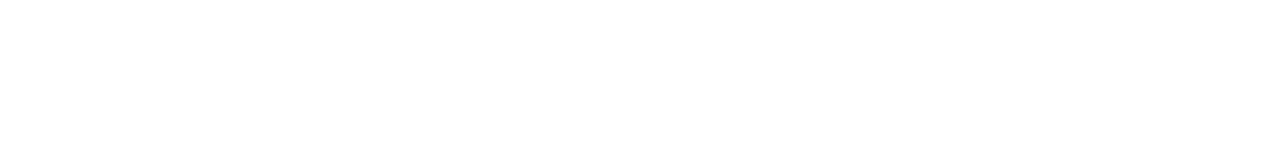
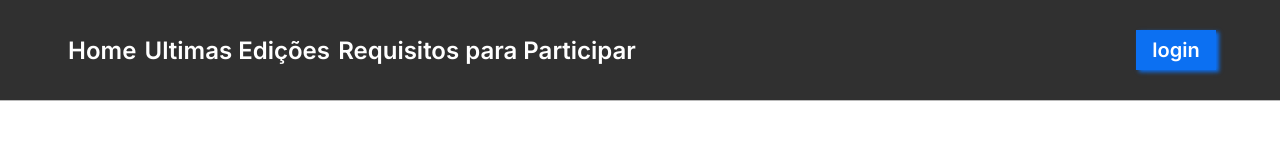
Before and after one commit to danilosb20/bootcamp-dnc, a plain HTML site: page index.html in a window 1280 px wide. Drawn offline with Linux system fonts and the light colour scheme.

Commit message:
criação do estilo css do menu

```diff
--- a/index.html
+++ b/index.html
@@ -4,9 +4,18 @@
     <meta charset="UTF-8">
     <meta http-equiv="X-UA-Compatible" content="IE-edge">
     <meta name="viewport" content="width=device-width, initial-scale=1.0">
+    <link rel="stylesheet" href="styles.css">
     <title>Bootcamp DNC</title>
-</head>
+
 <body>
+    <nav id="principal">
+        <div id="menu">
+            <a href="" > Home </a>
+            <a href="" > Ultimas Edições </a>
+            <a href="" > Requisitos para Participar </a>
+        </div>
+        <button> login </button>
+    </nav>
 
 </body>
 </html>
--- /dev/null
+++ b/styles.css
@@ -0,0 +1,48 @@
+/* importação de fonte */
+@import url('https://fonts.googleapis.com/css2?family=Inter:ital,opsz,wght@0,14..32,100..900;1,14..32,100..900&display=swap');
+
+
+        body {
+            margin: 0;
+            padding: 0;
+        }
+        #principal {
+            width: 100%;
+            height: 100px;
+            background-color: #303030;
+            display: flex;
+            justify-content: space-between;
+            align-items: center;
+            border-bottom: 1px solid #BABABA;
+
+        }
+        #menu {
+            display: flex;
+            width: 45%;
+            justify-content: space-around;
+            align-items: center;
+            margin-left: 5%;
+        }
+        #principal div a {
+            font-family: 'Inter';
+            font-size: 24px;
+            font-weight: 600;
+            color: #FFFFFF;
+            text-decoration: none;
+        }
+        #principal div a:hover {
+            color: #CCCCCC;
+        }
+        #principal button {
+            margin-right: 5%;
+            background-color: #0C70F2;
+            color: white;
+            border: 0;
+            height: 40px;
+            width: 80px;
+            font-family: 'Inter';
+            font-size: 20px;
+            font-weight: 600;
+            box-shadow: 3px 2px 4px #0C70F2;
+            cursor: pointer;
+        }
```
